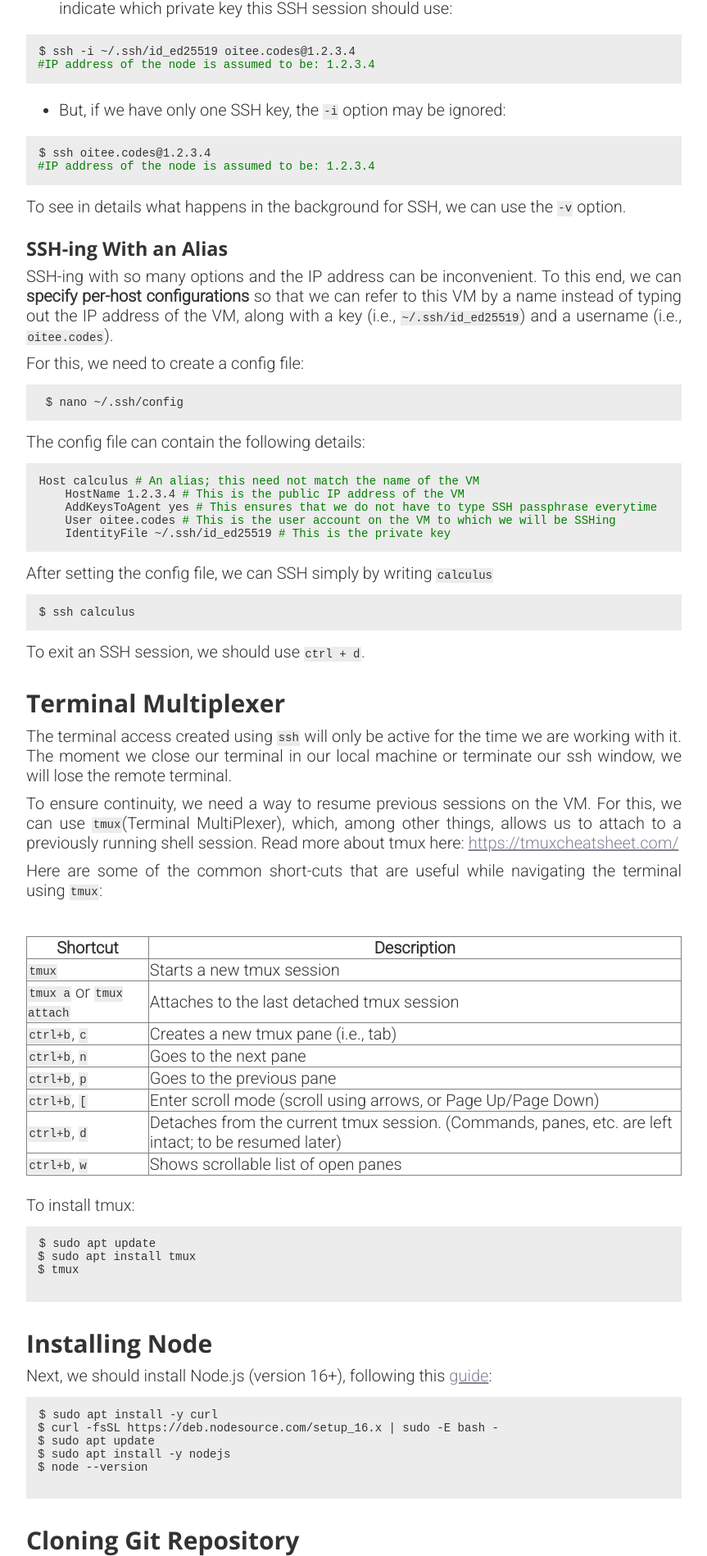
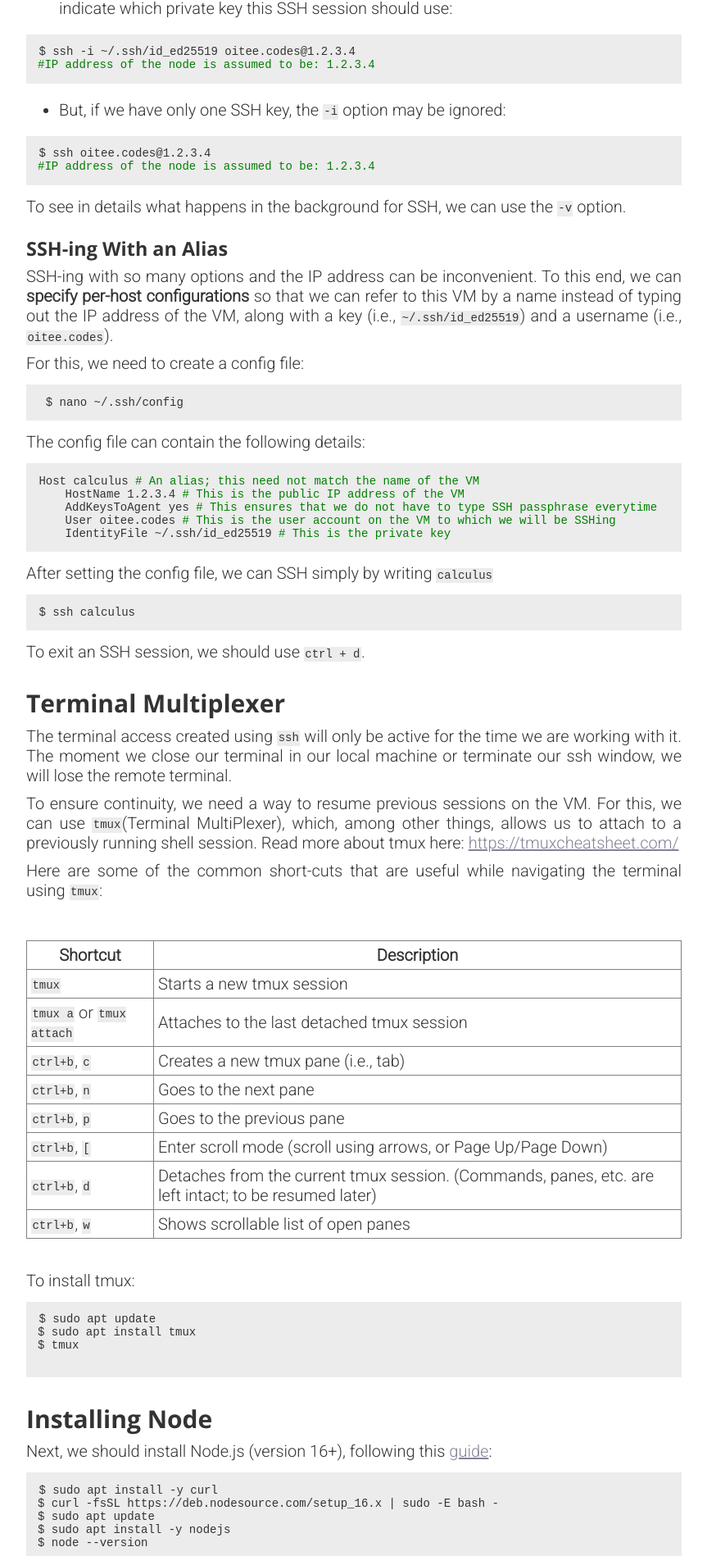
Before and after one commit to oitee/oitee.github.io, a Jekyll site: the page built from _posts/2021-12-31-deploying-to-google-cloud-compute.md, in a window 1280 px wide. Shown: the part 4502-6400 px from the top of the page at 82% size, without its empty margins (208-1071 px from the left). Built offline with Jekyll 4.4.1, drawn with Linux system fonts in a browser that asks for light colours.

Commit message:
Add styles for table

```diff
--- a/assets/css/_sass/style.scss
+++ b/assets/css/_sass/style.scss
@@ -180,6 +180,24 @@ blockquote {
     font-weight: bold;
 
 }
+table{
+    border-collapse: collapse;
+    border-spacing: 0;
+    border:2px solid #ecececfa;
+    padding: 5px;
+    margin-top: 0.75em;
+    margin-bottom: 0.75em;
+}
+
+th{
+    border:2px solid #ecececfa;
+    padding: 5px;
+}
+
+td{
+    border:1px solid #ecececfa;
+    padding: 5px;
+}
 
 /* Home Button */
 
```
